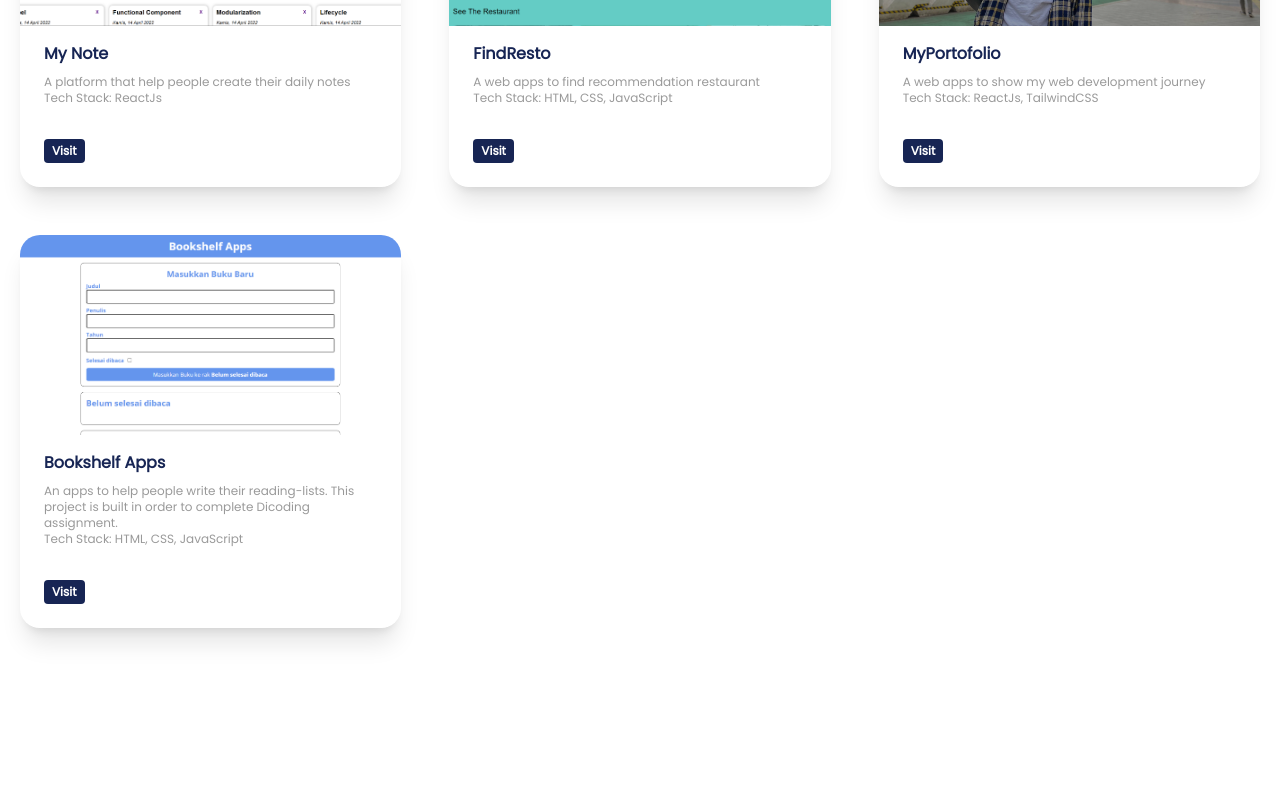
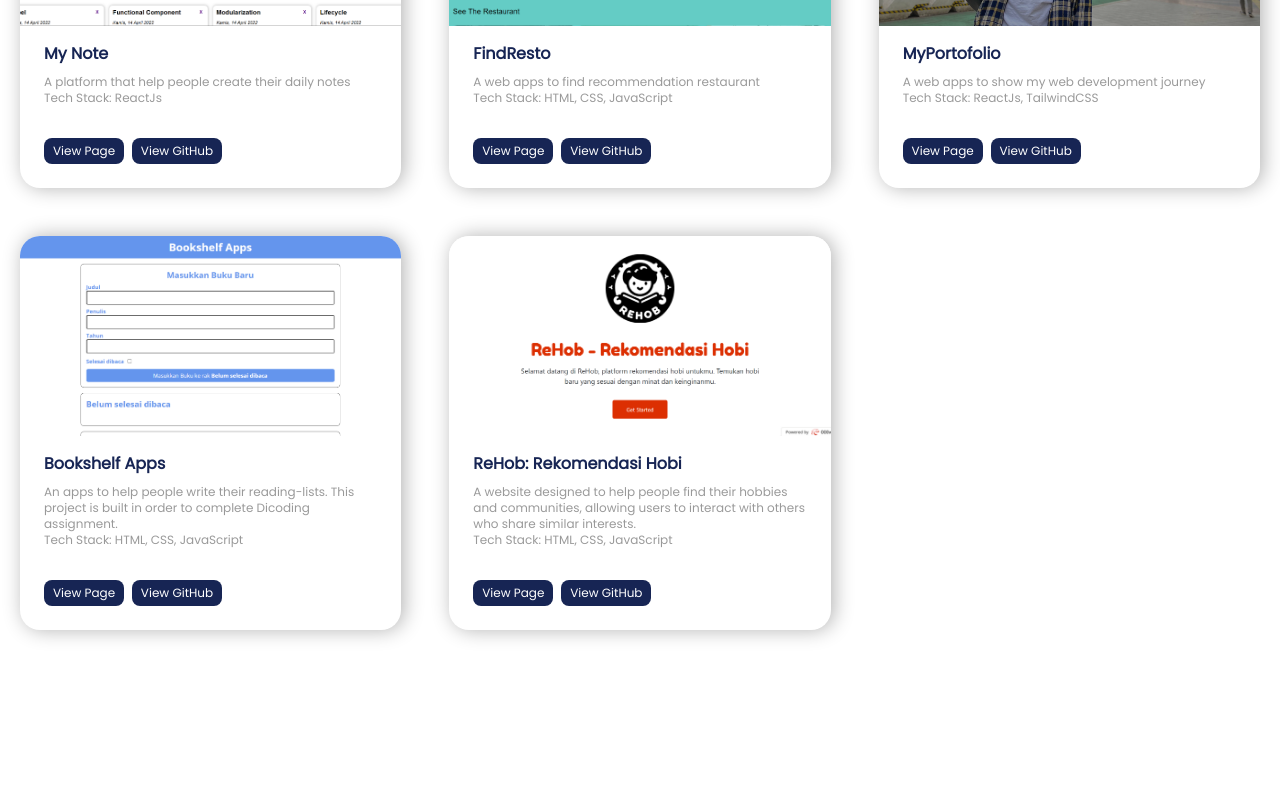
Before and after one commit to Miftah130300/portofolio, a React (Create React App) app: page / in a window 1280 px wide. Shown: the part 1300-2091 px from the top of the page. Built offline with nearby package versions, Linux system fonts and the light colour scheme.

Commit message:
Add files via upload
1. Update project link

```diff
--- a/src/data/data.js
+++ b/src/data/data.js
@@ -8,6 +8,7 @@ import Linkedin from '../asset/linkedin.png'
 import Blackgithub from '../asset/github-black.png'
 import BlackInstagram from '../asset/instagram-black.png'
 import BlackLinkedin from '../asset/linkedin-black.png'
+import ReHob from '../asset/ReHob.png'
 
 const datas = [
     {
@@ -15,18 +16,21 @@ const datas = [
         deskripsi: "A platform that help people create their daily notes",
         stack: "ReactJs",
         link: 'https://gregarious-cheesecake-f72f2d.netlify.app/',
+        linkGithub: 'https://github.com/Miftah130300/NoteApps-ReactJs',
         pictures: mynote
     },
         {
         nama: "FindResto",
         deskripsi: "A web apps to find recommendation restaurant",
         stack: "HTML, CSS, JavaScript",
+        linkGithub: 'https://github.com/Miftah130300/RestaurantCatalogue-PWA-Dicoding',
         pictures: findresto
     },
         {
         nama: "MyPortofolio",
         deskripsi: "A web apps to show my web development journey",
         stack: "ReactJs, TailwindCSS",
+        linkGithub: 'https://github.com/Miftah130300/portofolio',
         pictures: portofolio
     },
         {
@@ -34,7 +38,16 @@ const datas = [
         deskripsi: "An apps to help people write their reading-lists. This project is built in order to complete Dicoding assignment.",
         stack: "HTML, CSS, JavaScript",
         link: 'https://brilliant-belekoy-ba09ad.netlify.app/',
+        linkGithub: 'https://github.com/MuhammadAlfitrianAnanda/ReHob?tab=readme-ov-file',
         pictures: bookshelf
+    },
+        {
+        nama: "ReHob: Rekomendasi Hobi",
+        deskripsi: "A website designed to help people find their hobbies and communities, allowing users to interact with others who share similar interests.",
+        stack: "HTML, CSS, JavaScript",
+        link: 'https://rehob.000webhostapp.com/',
+        linkGithub: 'https://github.com/MuhammadAlfitrianAnanda/ReHob?tab=readme-ov-file',
+        pictures: ReHob
     }
 
 
--- a/src/view/about-page.jsx
+++ b/src/view/about-page.jsx
@@ -2,7 +2,7 @@ import aboutpage from '../asset/about-page.png';
 
 export function AboutPage({onClick}) {
   return (
-    <section className="bg-cover min-h-screen flex justify-center w-full" style={{ backgroundImage: `url(${aboutpage})` }} id='about'>
+    <section className="bg-center sm:bg-cover min-h-screen flex justify-center w-full" style={{ backgroundImage: `url(${aboutpage})` }} id='about'>
       <div className='flex flex-col w-full my-auto'>
         <h1 className='text-[20px] md:text-lg xl:text-xl 2xl:text-2xl text-white font-bold w-[100%] md:w-[90%] lg:w-[100%] xl:w-[100%] 2xl:w-[60%] bottom-[50%] p-3 text-center'>
           In my halt time, I love joining online courses, walking around city, and going to the gym. <br/>I plan to explore Europe.
--- a/src/view/alert.jsx
+++ b/src/view/alert.jsx
@@ -1,23 +1,28 @@
-import { useEffect } from "react"
+import { useEffect } from "react";
 
-export function ShowAlert ({openAlert, closeAlert}){
-    //if apenAlert is true, the alert is open
-    useEffect(()=>{
-        if(openAlert){
-        const timeAlertId = setTimeout(()=>{
-            closeAlert()
-        }, 2000)
+export function ShowAlert({ openAlert, closeAlert }) {
+  // if openAlert is true, the alert is open
+  useEffect(() => {
+    if (openAlert) {
+      const timeAlertId = setTimeout(() => {
+        closeAlert();
+      }, 2000);
 
-        return()=>{
-            clearTimeout(timeAlertId)
-        }
-        }
-    }, [openAlert, closeAlert])
-    if(!openAlert) return null
-    return(
-        <div class="bg-teal-100 border border-teal-400 text-teal-700 px-4 py-3 mt-2 rounded fixed right-[34%]" role="alert">
-          <strong class="font-bold">Congratulations!</strong>
-            <span class="block sm:inline"> Your message was succesfully sent.</span>
-        </div>
-    )
+      return () => {
+        clearTimeout(timeAlertId);
+      };
+    }
+  }, [openAlert, closeAlert]);
+
+  if (!openAlert) return null;
+
+  return (
+    <div className="bg-teal-100 border border-teal-400 text-teal-700 p-2 top-[2%] rounded flex fixed z-50 w-full max-w-[90%] lg:max-w-[35%] max-h-[100px] mx-3"
+      role="alert">
+      <div className="flex-col md:flex w-full h-full">
+        <div><strong className="font-bold">Congratulations!</strong></div>
+        <span> Your message was successfully sent.</span>
+      </div>
+    </div>
+  );
 }
--- a/src/view/modal.jsx
+++ b/src/view/modal.jsx
@@ -42,7 +42,7 @@ export function Modal({ open, close, openedAlert}) {
 
   return (
     <>
-    <div className="max-w-[340px] xl:max-w-[440px] max-h-[460px] w-full h-full bg-white rounded-[20px] flex fixed inset-0 my-auto shadow-[0_5px_60px_5px_rgba(0,0,0,0.3)] mx-auto">
+    <div className="max-w-[340px] md:max-w-[420px] xl:max-w-[440px] max-h-[460px] w-full h-full bg-white rounded-[20px] flex fixed inset-0 my-auto shadow-[0_5px_60px_5px_rgba(0,0,0,0.3)] mx-auto">
         <div className='flex flex-col gap-3 justify-center items-center w-full h-full mx-auto mt-3'>
                 <ul className="flex bg-transparent mx-auto">
                     <li className='m-4'>
--- a/src/view/project-page.jsx
+++ b/src/view/project-page.jsx
@@ -28,16 +28,19 @@ export function ProjectPage(){
                         </div>
                     ): (
                     filteredDatas.map((data, index)=> (
-                    <div key={index} className="overflow-hidden shadow-xl rounded-[20px] max-w-md max-h-15 m-5 xl:justify-center font-['Poppins']">
+                    <div key={index} className="overflow-hidden shadow-[3px_0px_20px_0px_rgba(0,0,0,0.3)] rounded-[20px] max-w-md max-h-15 m-5 xl:justify-center font-['Poppins']">
                         <img className="w-full h-[200px] object-cover" src={data.pictures} alt="Project Cover"/>
                         <div className="px-6 py-4">
                             <div className="mb-2 text-blue-950"><h1><strong>{data.nama}</strong></h1></div>
                             <p className="text-black text-xs text-opacity-40">{data.deskripsi}</p>
                             <p className="text-black text-xs text-opacity-40">Tech Stack: {data.stack}</p>
                         </div>
-                        <div className="px-6 pt-4 pb-6">
-                            <button className="bg-blue-950 hover:bg-blue-900 text-white font-bold py-1 px-2 rounded text-xs">
-                                <a href={data.link} target="_blank" rel="noopener noreferrer">Visit</a>
+                        <div className="px-6 pt-4 pb-6 flex flex-row gap-2">
+                            <button className="bg-blue-950 hover:bg-blue-900 text-white w-full h-full max-w-[80px] p-1 rounded-lg text-[12px]">
+                                <a href={data.link} target="_blank" rel="noopener noreferrer">View Page</a>
+                            </button>
+                            <button className="bg-blue-950 hover:bg-blue-900 text-white w-full h-full max-w-[90px] p-1 rounded-lg text-[12px]">
+                                <a href={data.linkGithub} target="_blank" rel="noopener noreferrer">View GitHub</a>
                             </button>
                         </div>
                     </div>
```
Also changed, not shown: src/asset/ReHob.png (added).
